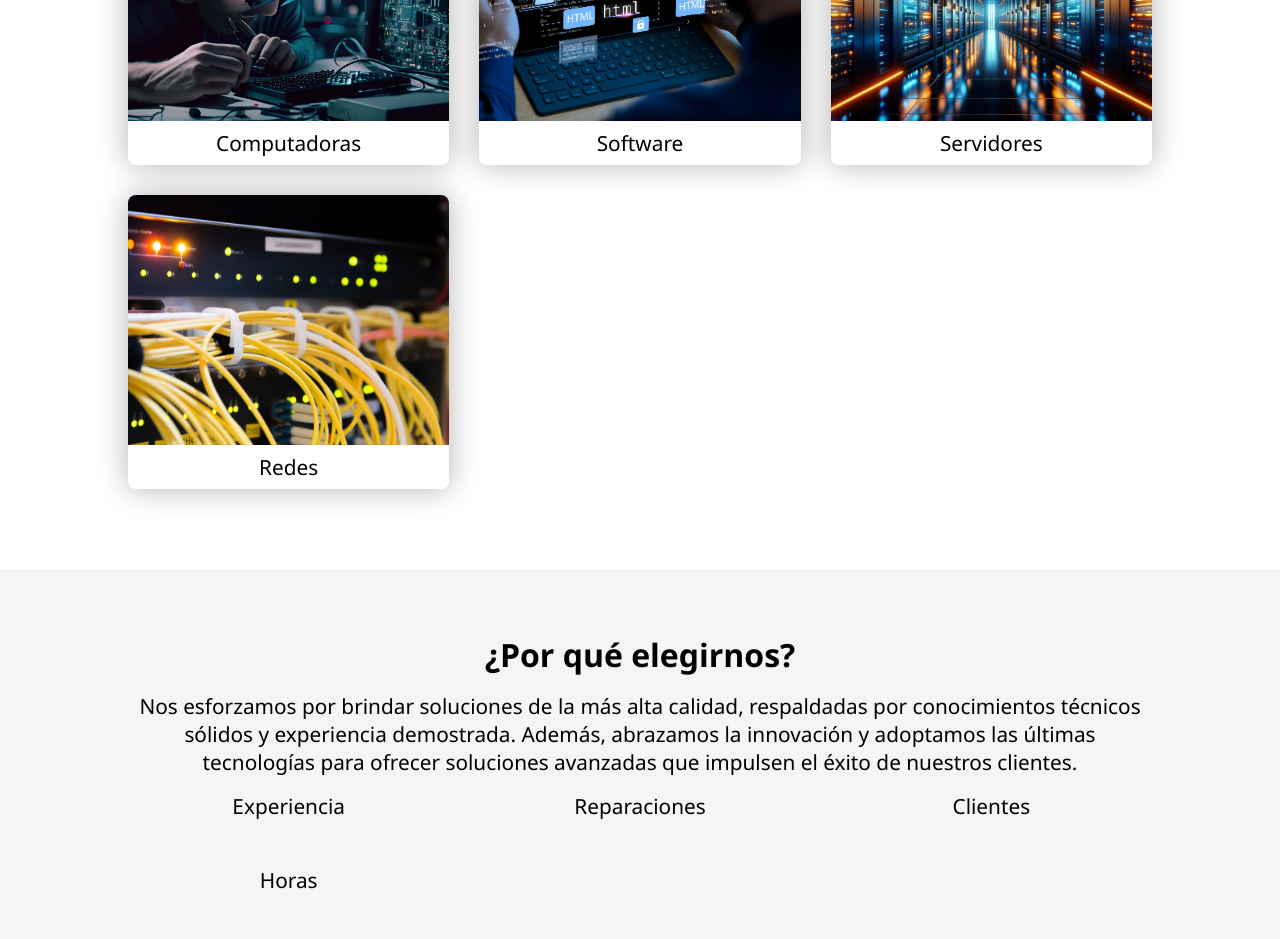
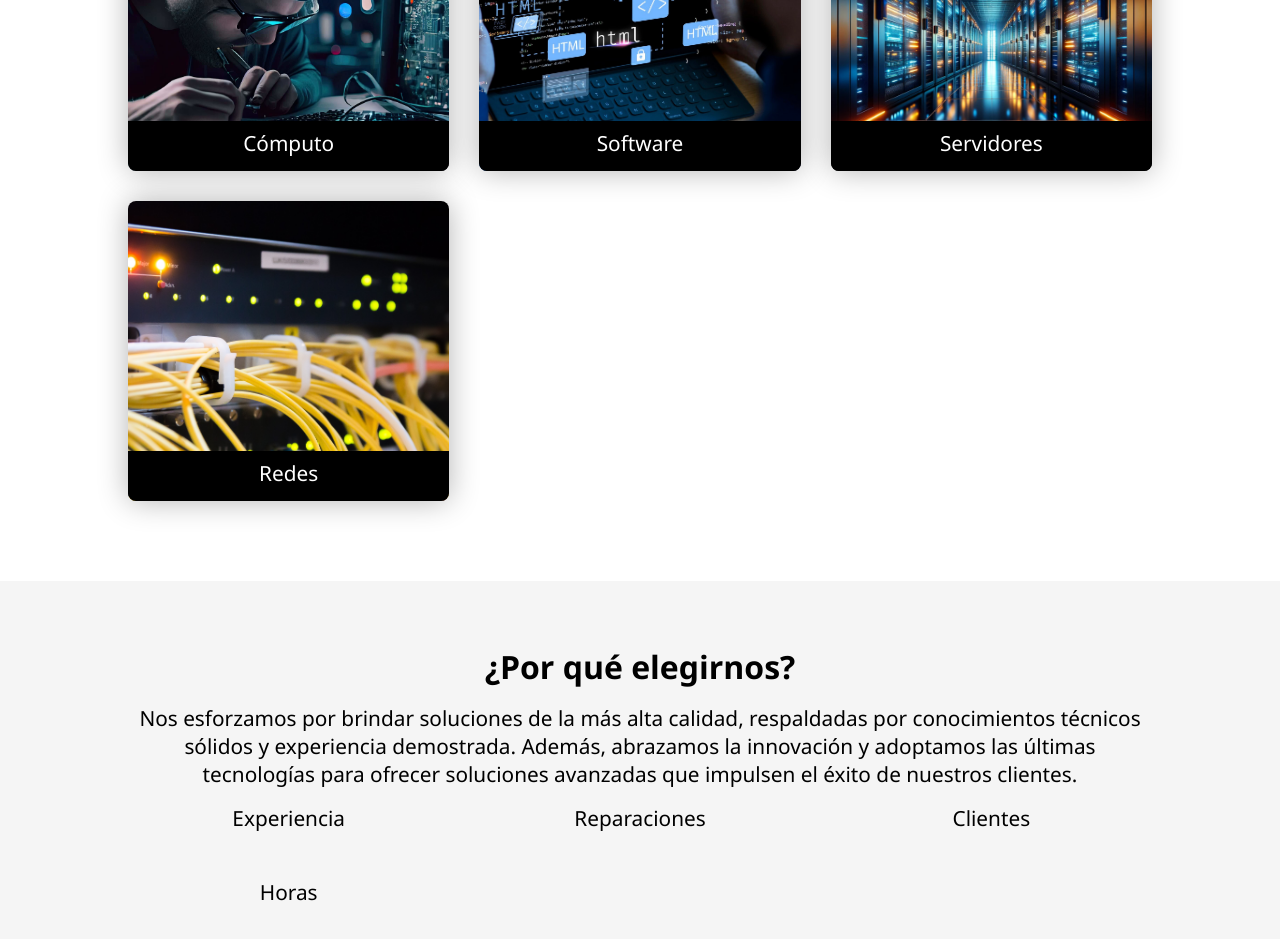
Before and after one commit to SkullOwner83/SiaWebsite, a React (Create React App) app: page /inicio in a window 1280 px wide. Shown: the part 1100-2039 px from the top of the page. Built offline with nearby package versions, Linux system fonts and the light colour scheme.

Commit message:
Design improvement of services cards on home page

```diff
--- a/src/App.js
+++ b/src/App.js
@@ -8,8 +8,19 @@ import { Services } from './pages/Services';
 import { Products } from './pages/Products';
 import { Contact } from './pages/Contact';
 import { NoPage } from './pages/NoPage';
+import { useEffect, useState } from "react";
 
 function App() {
+  const [CurrentPage, SetCurrentPage] = useState("Home");
+
+  useEffect(() => {
+    window.scroll(0, 0);
+  }, [CurrentPage]);
+
+  const handleLinkClick = () => {
+    SetCurrentPage(window.location.pathname);
+  };
+
   return (
     <div className="App">
       <BrowserRouter>
--- a/src/pages/Contact.js
+++ b/src/pages/Contact.js
@@ -28,7 +28,7 @@ export const Contact = () => {
           <label for="Problem">Describenos tu problema</label>
           <input type="text" id="Problem"/>
 
-          <input type="submit"/>
+          <input type="submit" className="Convencional-Button"/>
         </form>
       </section>
     </main>
--- a/src/pages/Home.js
+++ b/src/pages/Home.js
@@ -31,7 +31,7 @@ export const Home = () => {
       {/* Main banner container */}
       <div className="Banner-Container Centered-Container">
         <div className="Background-Black"/>
-          <button>Contactanos ahora</button>
+          <button className="Keyboard-Button">Contactanos ahora</button>
       </div>
 
       <main>
@@ -41,27 +41,65 @@ export const Home = () => {
 
           <div class="Cards-Container">
             <div className="Card">
+              <div className="Centered-Container">
+                <p>Cómputo</p>
+                <ul>
+                  <li>Ensamble de equipos</li>
+                  <li>Cambio de componentes</li>
+                  <li>Venta de equipos</li>
+                  <li>Mantenimiento</li>
+                  <li>Reparación</li>
+                </ul>
+                <button className="Convencional-Button">ver más</button>
+              </div>
               <img src={ImgComputers}/>
-              <p>Computadoras</p>
             </div>
 
             <div className="Card">
+              <div className="Centered-Container">
+                <p>Software</p>
+                <ul>
+                  <li>Instalacion de programas</li>
+                  <li>Optimizacion de sistema</li>
+                  <li>Respaldo de información</li>
+                  <li>Actualizaciones</li>
+                </ul>
+                <button className="Convencional-Button">ver más</button>
+              </div>
               <img src={ImgSoftware}/>
-              <p>Software</p>
             </div>
 
             <div className="Card">
+              <div className="Centered-Container">
+                <p>Servidores</p>
+                <ul>
+                  <li>Instalación de servidores</li>
+                  <li>Administracion de datos</li>
+                  <li>Migración y actualización</li>
+                  <li>Virtualización</li>
+                </ul>
+                <button className="Convencional-Button">ver más</button>
+              </div>
               <img src={ImgServers}/>
-              <p>Servidores</p>
             </div>
 
             <div className="Card">
+              <div className="Centered-Container">
+                <p>Redes</p>
+                <ul>
+                  <li>Diseño de la red</li>
+                  <li>Configuracion de routers</li>
+                  <li>Seguridad de redes</li>
+                  <li>Auditoria y analisis</li>
+                </ul>
+                <button className="Convencional-Button">ver más</button>
+              </div>
               <img src={ImgNetworks}/>
-              <p>Redes</p>
             </div>
           </div>
         </section>
 
+        {/* Why choose us section */}
         <div className="Background">
             <section>
               <h2>¿Por qué elegirnos?</h2>
--- a/src/styles/_global.scss
+++ b/src/styles/_global.scss
@@ -51,7 +51,7 @@ main {
     background-attachment: fixed;
 }
 
-button {
+.Keyboard-Button {
     font-size: 1.5rem;
     font-weight: bold;
     color: white;
@@ -67,6 +67,17 @@ button {
         transform: translateY(6px);
         box-shadow: 0px 0px;
     }
+}
+
+.Convencional-Button {
+    background-color: $PrimaryColor;
+    font-size: 1.3rem;
+    color: white;
+    margin: 32px 0px;
+    padding: 8px;
+    border-radius: $MinBorderRadius;
+    border-style: none;
+    cursor: pointer;
 }
 
 //Class for a card container with responsive grid layout and even spacing
--- a/src/styles/pages/_Contact.scss
+++ b/src/styles/pages/_Contact.scss
@@ -28,17 +28,6 @@
                 padding: 4px 16px;
                 margin-bottom: 16px;
             }
-
-            input[type="submit"] {
-                height: 40px;
-                background-color: $PrimaryColor;
-                font-size: 1.3rem;
-                color: white;
-                margin: 32px 0px;
-                border-radius: $MinBorderRadius;
-                border-style: none;
-                cursor: pointer;
-            }
         }
     }
 }
--- a/src/styles/pages/_homepage.scss
+++ b/src/styles/pages/_homepage.scss
@@ -22,6 +22,7 @@
             margin-top: 64px;
 
             .Card {
+                position: relative;
                 border-radius: $MinBorderRadius;
                 box-shadow: 0 0 30px $Shadow;
                 overflow: hidden;
@@ -30,19 +31,50 @@
                 img {
                     display: block;
                     width: 100%;
-                    height: 250px;
+                    height: 300px;
                     object-fit: cover;
                 }
 
-                p {
-                    text-align: center;
-                    margin: 0;
-                    padding: 8px;
+                //Service info overlay container
+                div {
+                    width: 100%;
+                    height: 300px;
+                    justify-content: space-between;
+                    background-color: black;
+                    position: absolute;
+                    transform: translateY(250px);
+                    transition: 0.5s;
+
+                    p {
+                        color: white;
+                        padding: 8px;
+                    }
+
+                    ul {
+                        text-align: left;
+                        list-style:disc;
+
+                        li {
+                            color: white;
+                            font-size: 1rem;
+                        }
+                    }
+
+                    button {
+                        width: 60%;
+                    }
                 }
 
+                //Increase size of card and elevate the info overlay to be seen
                 &:hover {
                     transform: scale(1.1);
                     transition: 0.5s;
+
+                    div {
+                        transform: translateY(0);
+                        background-color: rgba(black, 0.5);
+                        transition: 0.5s;
+                    }
                 }
             }
         }
```
